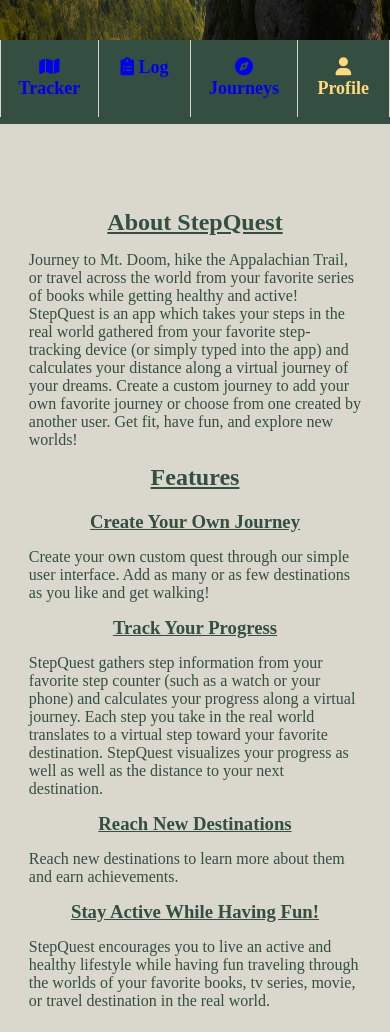
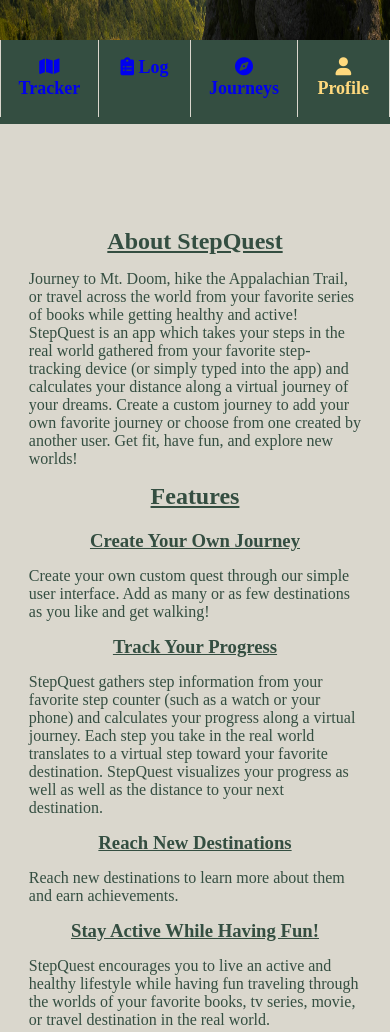
Before and after one commit to theokyle/capstone, a website: page frontend/index.html in a window 390 px wide. Shown: the part 720-1752 px from the top of the page. Drawn offline with Linux system fonts and the light colour scheme; a web font is replaced by a local one.

Commit message:
adjust mobile styling

```diff
--- a/frontend/styles.css
+++ b/frontend/styles.css
@@ -119,7 +119,7 @@ nav > ul:first-child {
 }
 
 .content {
-  padding: 15% 2%;
+  padding: 20% 2%;
 }
 
 .hero > h1 {
```
